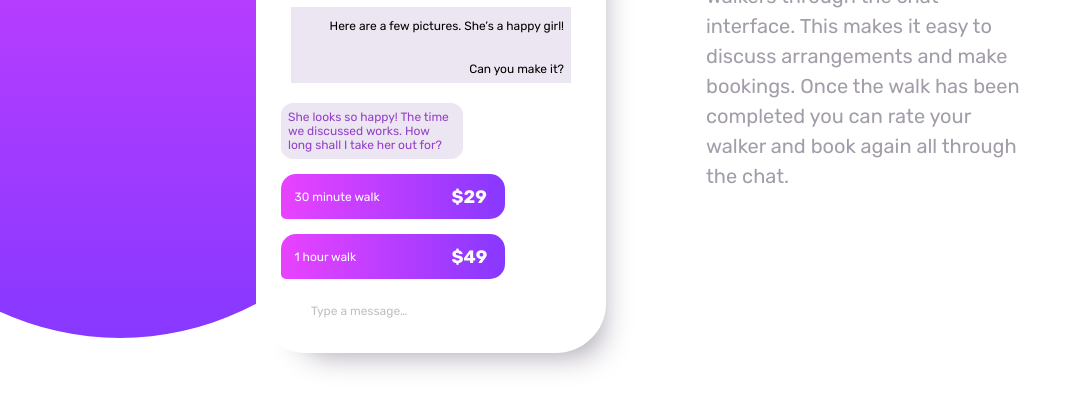
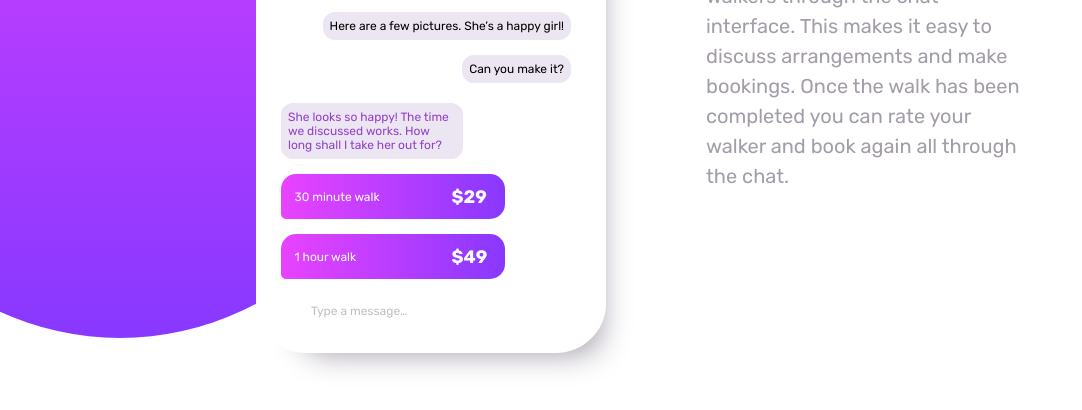
Before and after one commit to AhmedFawzi44/chat-app-css-illustration-master, a plain HTML site: page index.html in a window 1280 px wide. Shown: the part 382-792 px from the top of the page, without its empty margins (0-1082 px from the left). Drawn offline with Linux system fonts and the light colour scheme.

Commit message:
Update master.css

```diff
--- a/css/master.css
+++ b/css/master.css
@@ -171,7 +171,6 @@ body {
     display: flex;
     flex-direction: column;
     align-items: flex-end;
-    background-color: #ECE6F2;
 }
 
 .reply {
```
